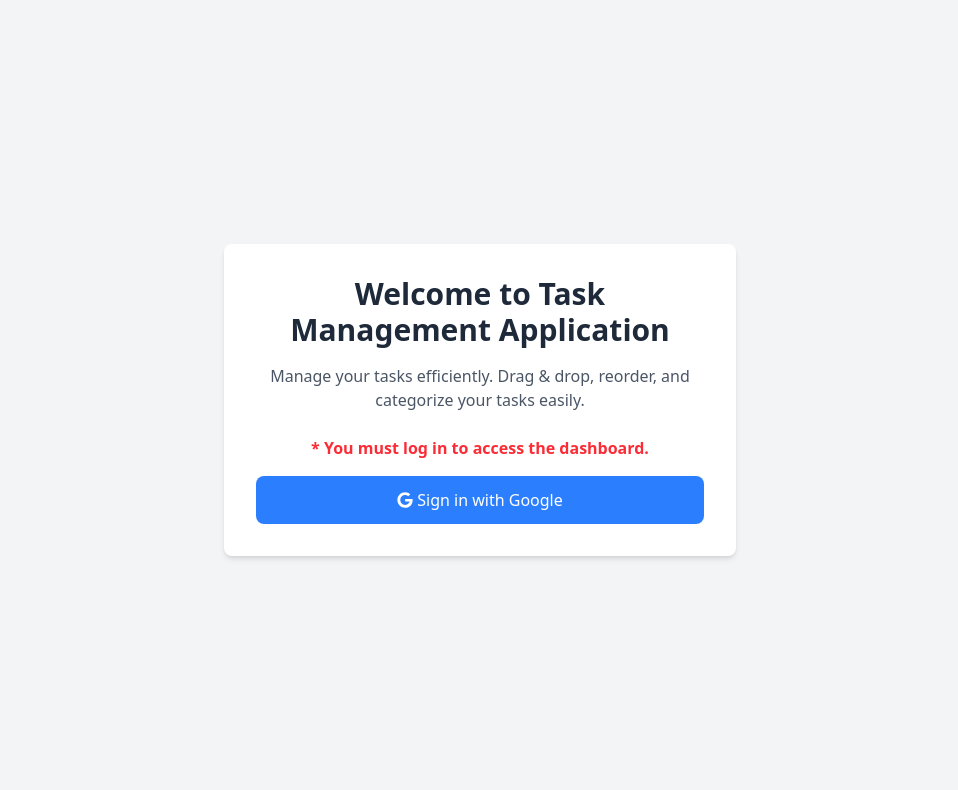
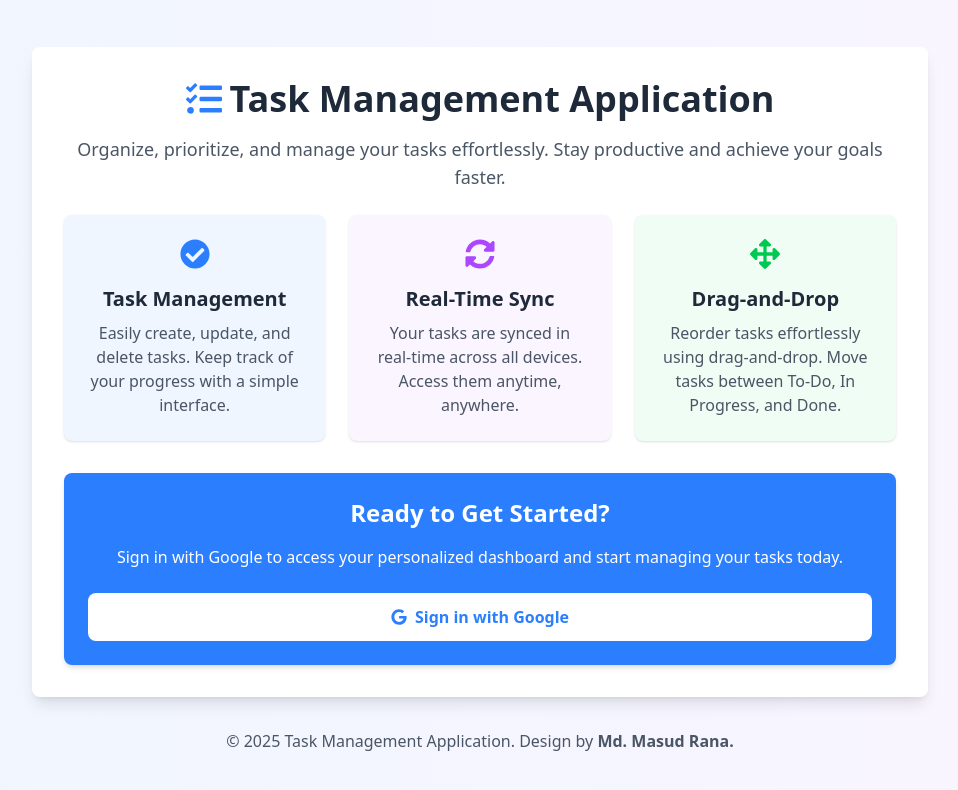
Before and after one commit to masud2005/task-management-client, a React (Vite) app: page / in a window 1280 px wide. Shown: the top 790 px of the page, without its empty margins (160-1118 px from the left). Built offline with nearby package versions, Linux system fonts and the light colour scheme; no server answers.

Commit message:
Added Simple Navbar and Private Route

```diff
--- a/src/components/Authentication.jsx
+++ b/src/components/Authentication.jsx
@@ -1,79 +1,112 @@
 import { useContext } from "react";
-import { FaGoogle } from "react-icons/fa";
+import { FaGoogle, FaTasks, FaCheckCircle, FaSyncAlt, FaArrowsAlt } from "react-icons/fa";
 import { AuthContext } from "../providers/AuthProvider";
 import { useLocation, useNavigate } from "react-router-dom";
 import axios from "axios";
 import { toast } from "react-toastify";
+import { useQuery } from "@tanstack/react-query";
 
 const Authentication = () => {
     const { googleSignIn } = useContext(AuthContext);
     const navigate = useNavigate();
     const location = useLocation();
-    console.log(location);
+
+    const { data: users = [], isLoading } = useQuery({
+        queryKey: ["users"],
+        queryFn: async () => {
+            const res = await axios.get('http://localhost:5000/users');
+            return res.data;
+        },
+    });
 
     const handleLogin = async () => {
         try {
             const result = await googleSignIn();
-            console.log(result.user);
-
             const userInfo = {
                 name: result?.user?.displayName,
                 email: result?.user?.email,
                 photo: result?.user?.photoURL,
             };
 
-            // Fetch existing users from the database
-            const usersResponse = await axios.get('http://localhost:5000/users');
-            const users = usersResponse.data;
-            console.log(users);
-
             // Check if the user already exists
-            if (users && users.length > 0) {
-                const existingUser = users.find(user => user.email === userInfo.email);
-                if (existingUser) {
-                    toast.success(`Welcome back, ${existingUser.name || 'User'}!`);
-                    return navigate('dashboard'); // ফাংশন এখানেই শেষ
-                }
+            const existingUser = users?.find((user) => user.email === result?.user?.email);
+            if (existingUser) {
+                toast.success(`Welcome back, ${existingUser.name || "User"}!`);
+                navigate("dashboard");
+                return;
             }
 
             // If user does not exist, add them to the database
-            const res = await axios.post('http://localhost:5000/users', userInfo);
-            // console.log(res.data);
-
+            const res = await axios.post("http://localhost:5000/users", userInfo);
             if (res.data.insertedId) {
-                toast.success(`Welcome, ${userInfo.name || 'User'}! Your account has been created.`);
-                navigate('dashboard');
+                toast.success(`Welcome, ${userInfo.name || "User"}! Your account has been created.`);
+                navigate("dashboard");
             }
         } catch (error) {
-            console.error(error.message);
-            toast.error(`Error: ${error.message || 'Something went wrong. Please try again.'}`);
+            toast.error("Failed to sign in. Please try again.");
         }
     };
 
+    return (
+        <div
+            className={`${location.pathname === "dashboard" && "hidden"
+                } flex flex-col items-center justify-center min-h-screen bg-gradient-to-r from-blue-50 to-purple-50 p-6 text-center`}
+        >
+            {/* Hero Section */}
+            <div className="bg-white p-8 rounded-lg shadow-lg max-w-4xl w-full">
+                <h1 className="text-4xl font-bold text-gray-800 mb-4 flex items-center justify-center">
+                    <FaTasks className="mr-2 text-blue-500" /> Task Management Application
+                </h1>
+                <p className="text-gray-600 mb-6 text-lg">
+                    Organize, prioritize, and manage your tasks effortlessly. Stay productive and achieve your goals faster.
+                </p>
 
+                {/* Features Section */}
+                <div className="grid grid-cols-1 md:grid-cols-3 gap-6 mb-8">
+                    <div className="bg-blue-50 p-6 rounded-lg shadow-sm hover:shadow-md transition-shadow">
+                        <FaCheckCircle className="text-3xl text-blue-500 mx-auto mb-4" />
+                        <h2 className="text-xl font-semibold text-gray-800 mb-2">Task Management</h2>
+                        <p className="text-gray-600">
+                            Easily create, update, and delete tasks. Keep track of your progress with a simple interface.
+                        </p>
+                    </div>
+                    <div className="bg-purple-50 p-6 rounded-lg shadow-sm hover:shadow-md transition-shadow">
+                        <FaSyncAlt className="text-3xl text-purple-500 mx-auto mb-4" />
+                        <h2 className="text-xl font-semibold text-gray-800 mb-2">Real-Time Sync</h2>
+                        <p className="text-gray-600">
+                            Your tasks are synced in real-time across all devices. Access them anytime, anywhere.
+                        </p>
+                    </div>
+                    <div className="bg-green-50 p-6 rounded-lg shadow-sm hover:shadow-md transition-shadow">
+                        <FaArrowsAlt className="text-3xl text-green-500 mx-auto mb-4" />
+                        <h2 className="text-xl font-semibold text-gray-800 mb-2">Drag-and-Drop</h2>
+                        <p className="text-gray-600">
+                            Reorder tasks effortlessly using drag-and-drop. Move tasks between To-Do, In Progress, and Done.
+                        </p>
+                    </div>
+                </div>
 
-    return (
-        <>
-            {/* { */}
-
-            <div className={`${location.pathname === 'dashboard' && 'hidden'} flex flex-col items-center justify-center min-h-screen bg-gray-100 p-6 text-center`}>
-                <div className="bg-white p-8 rounded-lg shadow-md max-w-lg w-full">
-                    <h1 className="text-3xl font-bold text-gray-800 mb-4">Welcome to Task Management Application</h1>
-                    <p className="text-gray-600 mb-6">
-                        Manage your tasks efficiently. Drag & drop, reorder, and categorize your tasks easily.
-                    </p>
-                    <p className="text-red-500 font-semibold mb-4">
-                        * You must log in to access the dashboard.
+                {/* Call to Action */}
+                <div className="bg-blue-500 p-6 rounded-lg shadow-md hover:shadow-lg transition-shadow">
+                    <h2 className="text-2xl font-bold text-white mb-4">Ready to Get Started?</h2>
+                    <p className="text-white mb-6">
+                        Sign in with Google to access your personalized dashboard and start managing your tasks today.
                     </p>
                     <button
                         onClick={handleLogin}
-                        className="flex items-center justify-center w-full py-3 bg-blue-500 text-white rounded-lg hover:bg-blue-600 transition duration-200">
-                        <FaGoogle /> <span className="ml-1">Sign in with Google</span>
+                        className="flex items-center justify-center w-full py-3 bg-white text-blue-500 font-semibold rounded-lg hover:bg-blue-100 transition duration-200"
+                    >
+                        <FaGoogle className="mr-2" /> Sign in with Google
                     </button>
                 </div>
             </div>
-            {/* } */}
-        </>
+
+            {/* Footer */}
+            <div className="mt-8 text-gray-600 text-center">
+                <p>© {new Date().getFullYear()} Task Management Application. Design by <span className="font-semibold">Md. Masud Rana.</span></p>
+            </div>
+
+        </div>
     );
 };
 
--- a/src/components/Dashboard.jsx
+++ b/src/components/Dashboard.jsx
@@ -5,12 +5,13 @@ import { AuthContext } from "../providers/AuthProvider";
 import { useQuery } from "@tanstack/react-query";
 import { FaEdit, FaTrash } from "react-icons/fa";
 import Swal from "sweetalert2";
+import Navbar from "./Navbar";
 
 const Dashboard = () => {
     const [isModalOpen, setIsModalOpen] = useState(false);
     const { user } = useContext(AuthContext);
     const [selectedTask, setSelectedTask] = useState(null);
-    console.log(selectedTask);
+    // console.log(selectedTask);
 
     const { data: tasks = [], refetch } = useQuery({
         queryKey: ["tasks", user?.email],
@@ -77,7 +78,7 @@ const Dashboard = () => {
 
     const handleUpdateTask = (task) => {
         // e.preventDefault();
-        console.log(task._id);
+        // console.log(task._id);
         setSelectedTask(task);
 
         setIsModalOpen(true);
@@ -110,14 +111,15 @@ const Dashboard = () => {
     }
 
     return (
-        <div className="p-6 max-w-4xl mx-auto">
-            {/* Header */}
-            <div className="flex justify-between items-center mb-6">
-                <h1 className="text-2xl font-bold text-gray-800">Task Management System</h1>
-                <button
-                    onClick={() => setIsModalOpen(true)}
-                    className="bg-blue-500 text-white px-4 py-2 rounded-lg hover:bg-blue-600 transition-colors"
-                >
+        <div className="">
+            {/* Navbar */}
+            <Navbar />
+
+            <div className="container mx-auto px-2">
+                {/* Add Task Button */}
+                <div className="flex justify-between mb-6 mt-10">
+                    <h2 className="text-2xl font-semibold">Manage Your Tasks</h2>
+                    <button onClick={() => setIsModalOpen(true)} className="bg-blue-600 text-white px-4 py-2 rounded-lg hover:bg-blue-700">
                         + Add Task
                     </button>
                 </div>
@@ -282,6 +284,7 @@ const Dashboard = () => {
                         </div>
                     </div>
                 )}
+            </div>
 
         </div>
     );
--- /dev/null
+++ b/src/components/Navbar.jsx
@@ -0,0 +1,53 @@
+import React, { useContext } from 'react';
+import { AuthContext } from '../providers/AuthProvider';
+import { MdLogout } from 'react-icons/md';
+import { toast } from 'react-toastify';
+import { useNavigate } from 'react-router-dom';
+
+const Navbar = () => {
+    const { user, signOutUser } = useContext(AuthContext);
+    const navigate = useNavigate();
+
+    const handleLogout = () => {
+        signOutUser()
+            .then((result) => {
+                toast.success("User logged out");
+                navigate('/');
+            })
+            .catch(error => {
+                toast.error(error.code)
+            });
+    };
+
+    return (
+        <nav className="bg-gray-500 text-white py-4 px-2">
+            <div className="container mx-auto flex justify-between items-center">
+                <h1 className="text-2xl font-bold">Task Manager</h1>
+                <div className="flex items-center gap-3">
+                    {/* Profile Image with Tooltip */}
+                    <div className="relative group">
+                        <img
+                            src={user?.photoURL}
+                            alt="Profile"
+                            className="w-10 h-10 rounded-full border-2 border-white cursor-pointer"
+                        />
+                        {/* Tooltip */}
+                        <span className="absolute left-1/2 top-12 -translate-x-1/2 bg-black text-white px-2 py-1 rounded-md opacity-0 group-hover:opacity-100 transition-opacity text-nowrap text-base">
+                            {user?.displayName}
+                        </span>
+                    </div>
+
+                    {/* Log Out Button */}
+                    <button
+                        onClick={handleLogout}
+                        className="bg-red-500 hover:bg-red-600 px-3 py-2 rounded-md text-base font-semibold transition"
+                    >
+                        <span className='flex items-center gap-1'><MdLogout size={24} />  Log Out</span>
+                    </button>
+                </div>
+            </div>
+        </nav>
+    );
+};
+
+export default Navbar;
--- /dev/null
+++ b/src/components/PrivateRoute.jsx
@@ -0,0 +1,20 @@
+import React, { useContext } from 'react';
+import { AuthContext } from '../providers/AuthProvider';
+import { Navigate, useLocation } from 'react-router-dom';
+
+const PrivateRoute = ({ children }) => {
+    const { user, loading } = useContext(AuthContext);
+    const location = useLocation();
+
+    if (loading) {
+        return <div className="text-center text-xl font-semibold">Loading...</div>;
+    }
+
+    if (!user) {
+        return <Navigate to="/" state={{ from: location }} replace />;
+    }
+
+    return children;
+};
+
+export default PrivateRoute;
--- a/src/routes/Routes.jsx
+++ b/src/routes/Routes.jsx
@@ -2,6 +2,7 @@
 import { createBrowserRouter } from "react-router-dom";
 import Authentication from "../components/Authentication";
 import Dashboard from "../components/Dashboard";
+import PrivateRoute from "../components/PrivateRoute";
 
 
 const router = createBrowserRouter([
@@ -11,7 +12,7 @@ const router = createBrowserRouter([
     },
     {
         path: '/dashboard',
-        element: <Dashboard />
+        element: <PrivateRoute><Dashboard /></PrivateRoute>
     }
 ])
 
```
Also changed, not shown: src/providers/AuthProvider.jsx (+9 -1 lines). Lines whose indentation alone changed are shown as unchanged.
